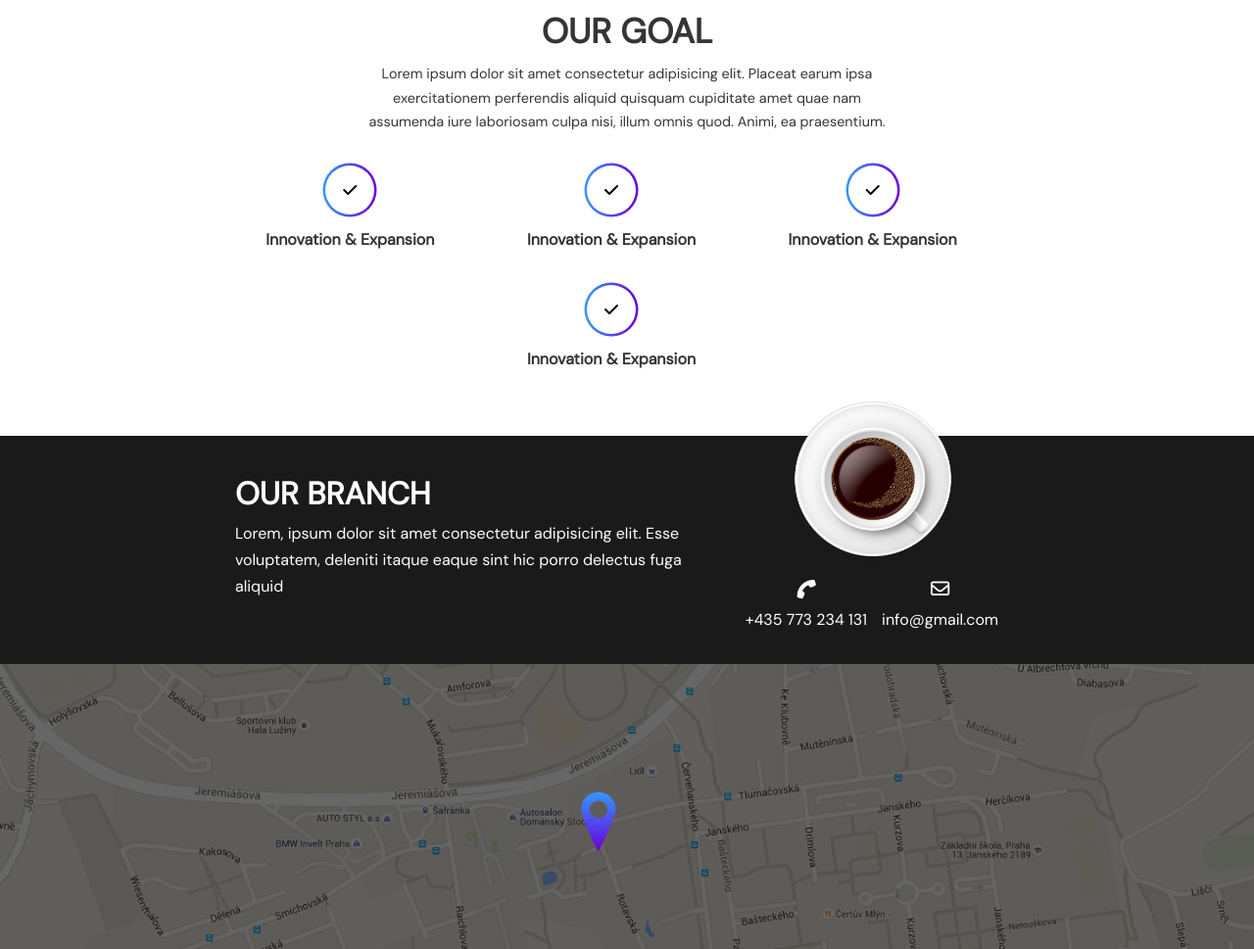
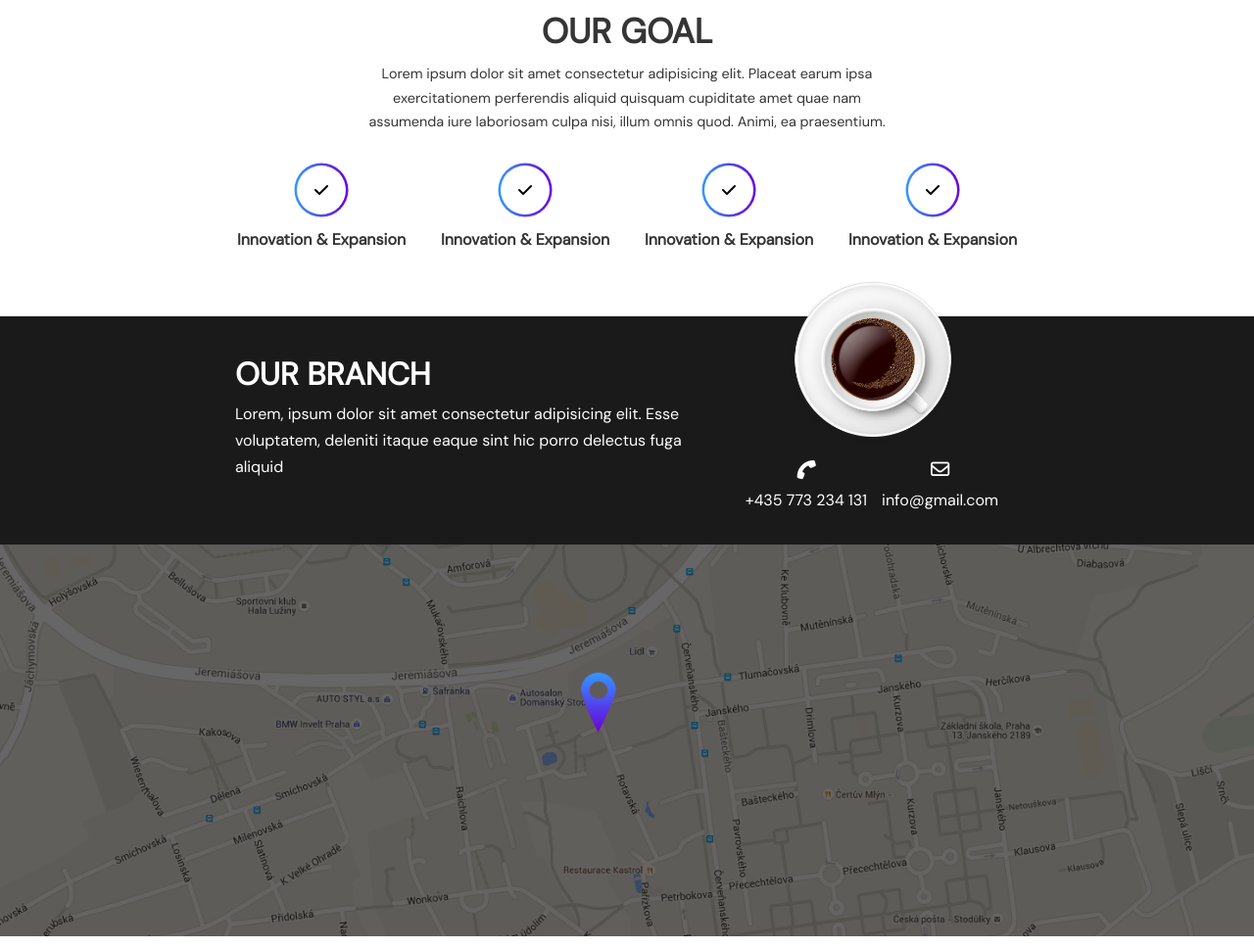
Before and after one commit to nuel1/Client, a plain HTML site: page index.html in a window 1280 px wide. Shown: the part 1229-2198 px from the top of the page at 98% size. Drawn offline with Linux system fonts and the light colour scheme.

Commit message:
New changes

```diff
--- a/css/style.css
+++ b/css/style.css
@@ -305,6 +305,11 @@ section {
   align-items: center;
 }
 
+.goal .list-item:last-child {
+  margin-right: 0;
+  margin-left: 0;
+}
+
 .icon-wrapper {
   display: flex;
   height: 50px;
```
